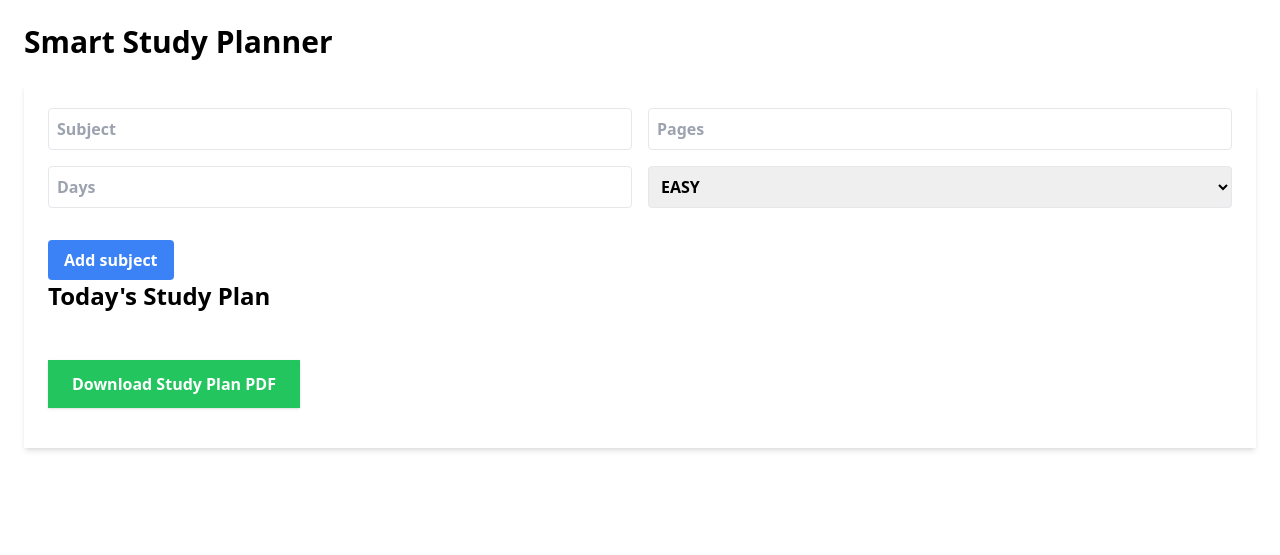
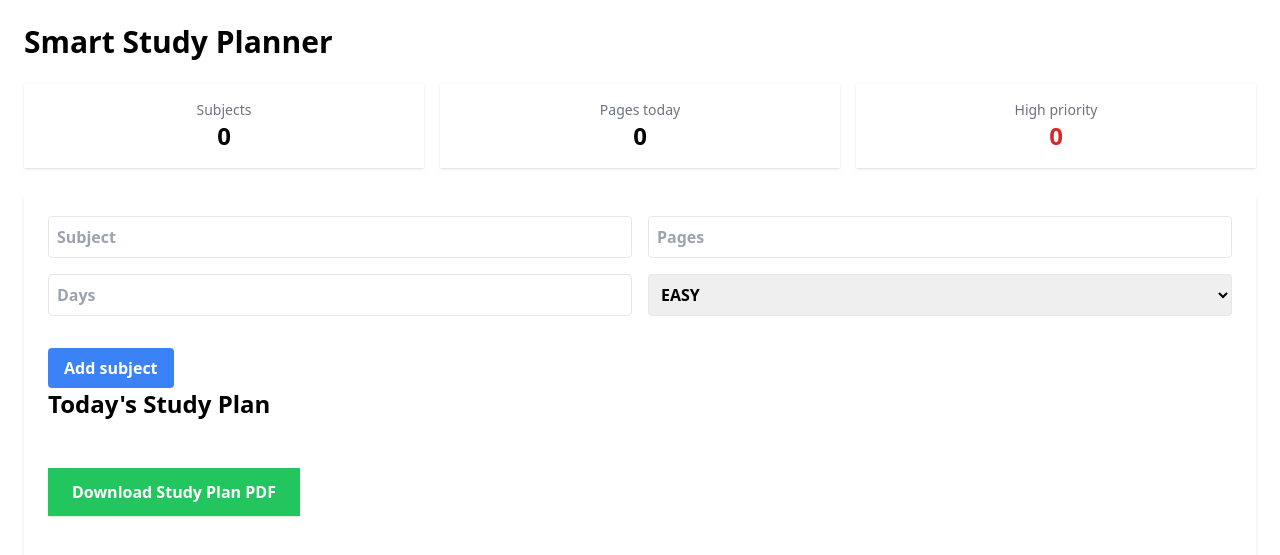
Before and after one commit to lena-Win/smart-study-planner, a Flask app: page / in a window 1280 px wide. Shown: the top 555 px of the page. Run offline with Flask 3, Linux system fonts and the light colour scheme; parts of the project's set-up code (start-up, migrations or seed data) failed here and were passed over; some libraries are stand-ins or nearby versions.

Commit message:
Add dashboard with study statistics and improve UX

```diff
--- a/app.py
+++ b/app.py
@@ -31,7 +31,18 @@ def home():
         key=lambda x: (priority_order[x["priority"]], x["pages_today"]),
         reverse=True
     )
-    return render_template("index.html", plan=sorted_subjects)
+    total_subjects = len(subjects)
+    total_pages_today = sum(s["pages_today"] for s in subjects)
+    high_priority_count = sum(
+        1 for s in subjects if s ["priority"] == "HIGH"
+    )
+    return render_template(
+        "index.html",
+        plan=sorted_subjects,
+        total_subjects=total_subjects,
+        total_pages_today=total_pages_today,
+        high_priority_count=high_priority_count
+    )
 @app.route("/download")
 def download():
     pdf_file = export_plan_to_pdf(subjects)
--- a/templates/index.html
+++ b/templates/index.html
@@ -9,6 +9,22 @@
 <h1 class="text-3xl font-bold mb-6">
 Smart Study Planner
 <h1>
+<div class="grid grid-cols-3 gap-4 mb-6">
+<div class="bg-white p-4 rounded-x1 shadow text-center">
+<p class="text-gray-500 text-sm">Subjects</p>
+<p class="text-2xl font-bold">{{ total_subjects }}</p>
+</div>
+<div class="bg-white p-4 rounded-x1 shadow text-center">
+<p class="text-gray-500 text-sm">Pages today</p>
+<p class="text-2xl font-bold">{{ total_pages_today }}</p>
+</div>
+<div class="bg-white p-4 rounded-x1 shadow text-center">
+<p class="text-gray-500 text-sm">High priority</p>
+<p class="text-2xl font-bold text-red-600">
+{{ high_priority_count }}
+</p>
+</div>
+</div>
 <form method="POST" class="bg-white p-6 rounded-x1 shadow-md mb-8">
 <h2 class="text-x1 font-semibold mb-4">
 <div class="grid grid-cols-2 gap-4">
```
Also changed, not shown: 1 other file.
